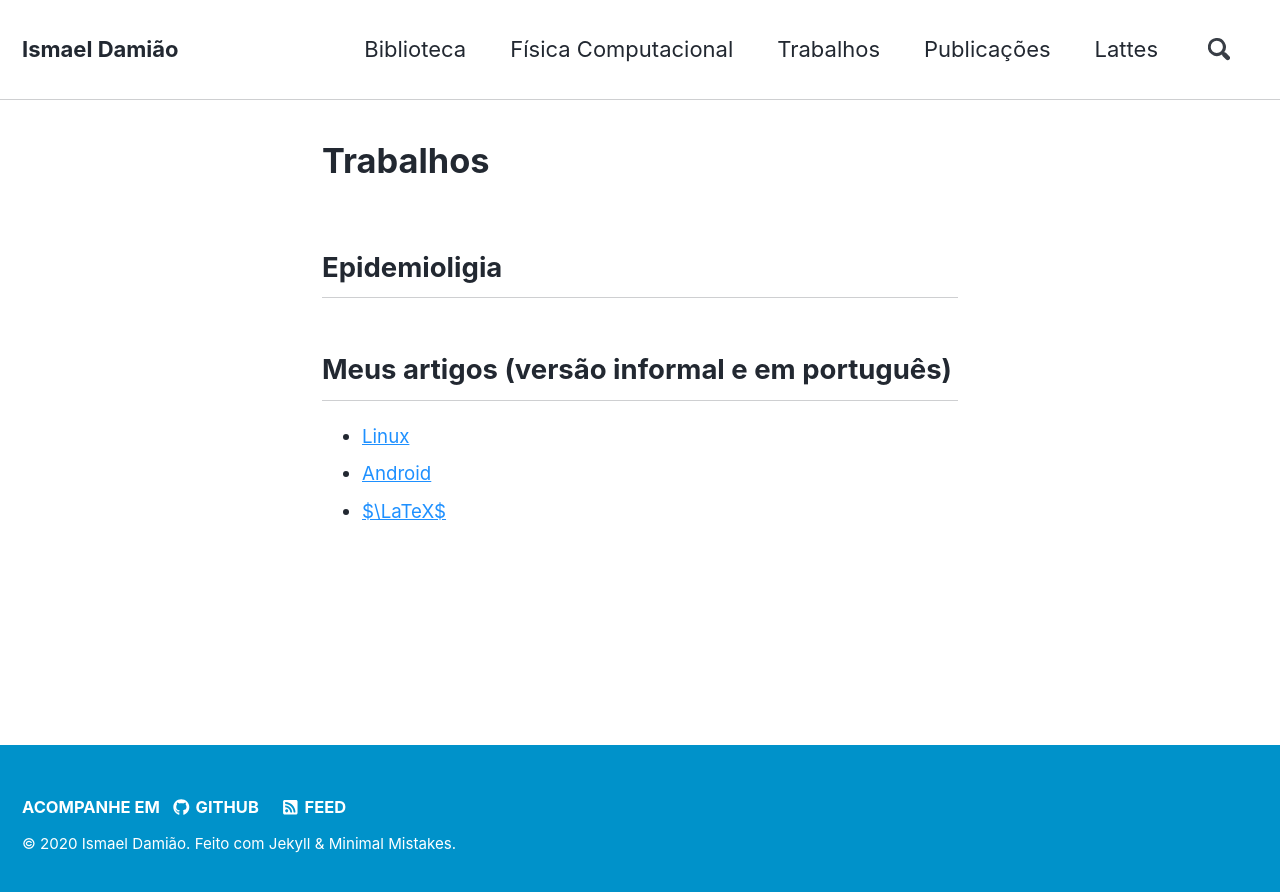
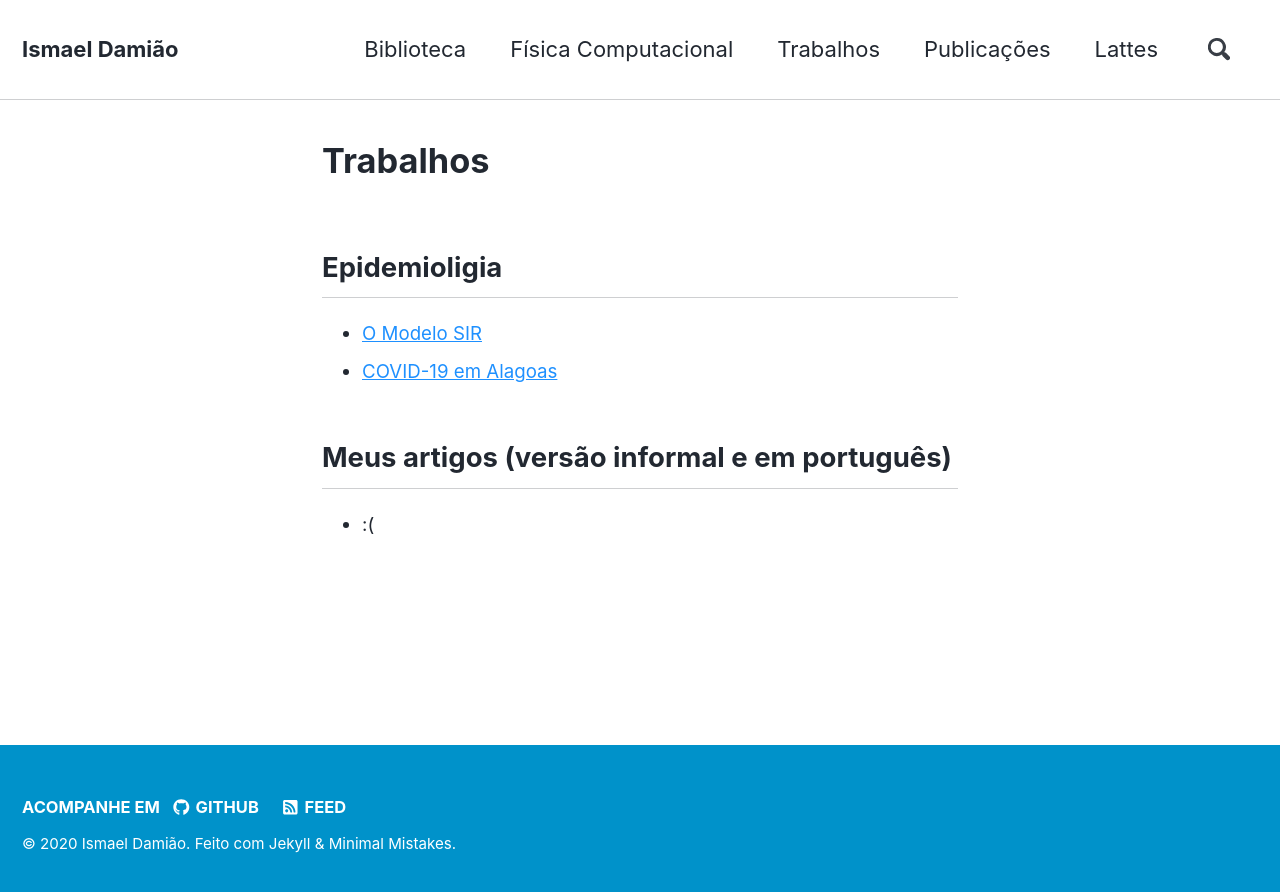
Before and after one commit to ismaeldamiao/ismaeldamiao.github.io, a Jekyll site: the page built from _pages/pt/Works.md, in a window 1280 px wide. Shown: the top 892 px of the page. Built offline with Jekyll 4.4.1, drawn with Linux system fonts in a browser that asks for light colours; nearby versions of some CDN libraries.

Commit message:
Update Works.md

```diff
--- a/_pages/pt/Works.md
+++ b/_pages/pt/Works.md
@@ -5,9 +5,9 @@ title: "Trabalhos"
 
 ## Epidemioligia
 
+* [O Modelo SIR](/pt/epidemiology/sir/)
+* [COVID-19 em Alagoas](/pt/epidemiology/covid19al/)
 
 ## Meus artigos (versão informal e em português)
 
-* [Linux](/pt/linux/)
-* [Android](/pt/linux/android/)
-* [$\LaTeX$](/pt/pkg/latex/)
+* :(
```
